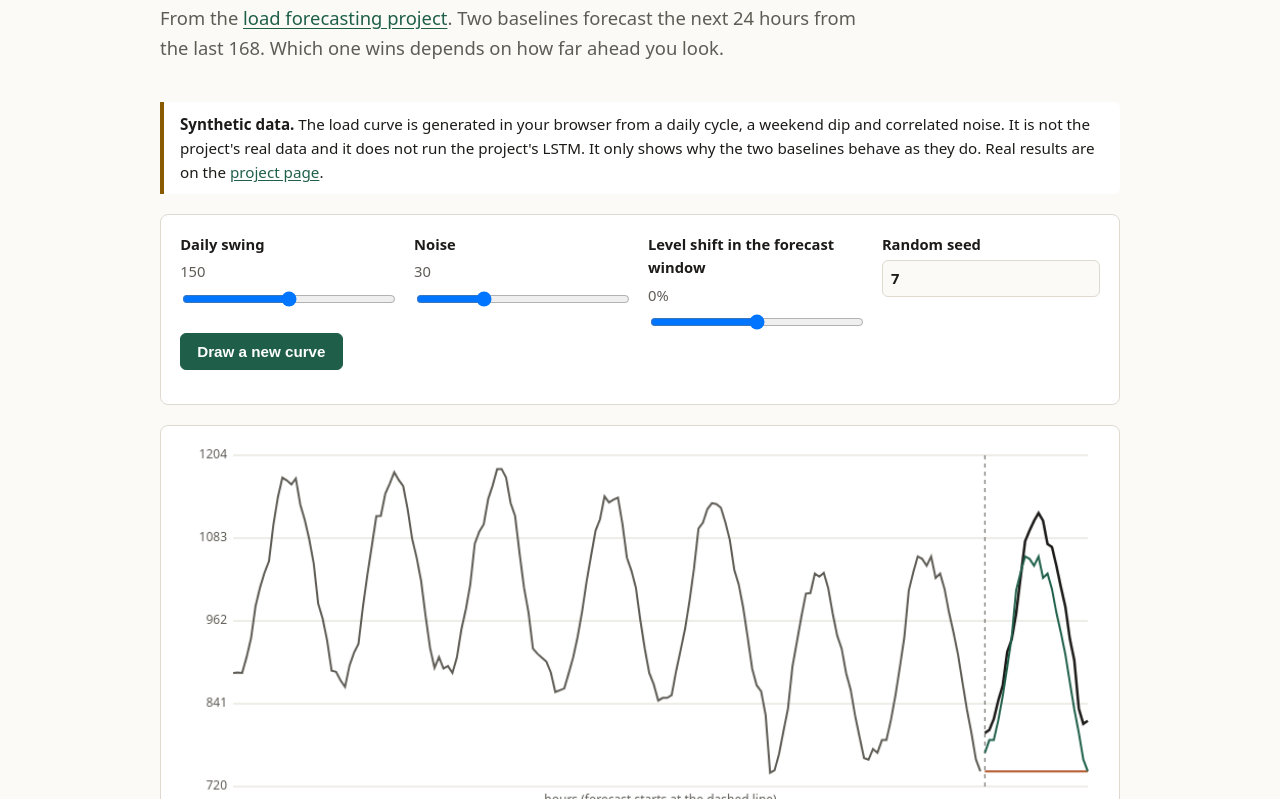
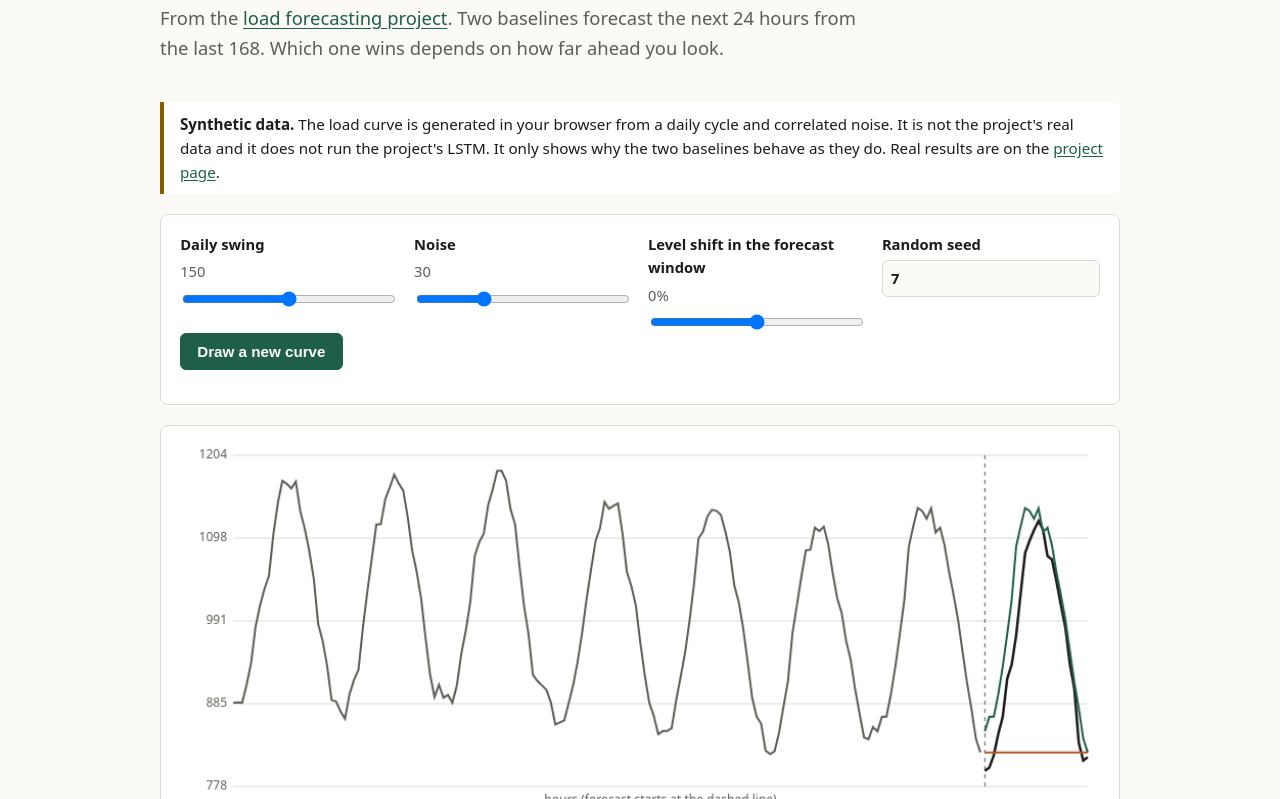
Before and after one commit to polysius/polysius.github.io, a plain HTML site: page demos/forecast.html in a window 1280 px wide. Shown: the part 153-952 px from the top of the page. Drawn offline with Linux system fonts and the light colour scheme.

Commit message:
Remove weekend term from the demo curve and make the replay build script path-independent

```diff
--- a/demos/forecast.html
+++ b/demos/forecast.html
@@ -24,7 +24,7 @@
       <p class="tagline">From the <a href="../project.html?slug=lstm-load-forecasting">load forecasting project</a>. Two baselines forecast the next 24 hours from the last 168. Which one wins depends on how far ahead you look.</p>
     </section>
 
-    <p class="note-box"><strong>Synthetic data.</strong> The load curve is generated in your browser from a daily cycle, a weekend dip and correlated noise. It is not the project's real data and it does not run the project's LSTM. It only shows why the two baselines behave as they do. Real results are on the <a href="../project.html?slug=lstm-load-forecasting">project page</a>.</p>
+    <p class="note-box"><strong>Synthetic data.</strong> The load curve is generated in your browser from a daily cycle and correlated noise. It is not the project's real data and it does not run the project's LSTM. It only shows why the two baselines behave as they do. Real results are on the <a href="../project.html?slug=lstm-load-forecasting">project page</a>.</p>
 
     <div class="panel">
       <div class="controls">
--- a/js/forecast-demo.js
+++ b/js/forecast-demo.js
@@ -3,10 +3,9 @@
 const HISTORY_HOURS = 168;
 const HORIZON_HOURS = 24;
 const BASE_LOAD = 1000;
-const WEEKEND_DIP = 80;
 const NOISE_PERSISTENCE = 0.9; // how strongly noise carries from one hour to the next
 const AVERAGING_DRAWS = 300;
-// Not 24: here the last observed hour is also "same hour yesterday" for hour 24, so the two baselines tie.
+// Not 24: the last observed hour is also "same hour yesterday" for hour 24, so the two baselines tie.
 const REPORTED_HORIZONS = [1, 6, 12];
 
 const controls = {
@@ -47,10 +46,9 @@ function generateSeries(random, { swing, noise, shiftPercent }) {
   let noiseState = 0;
   for (let hour = 0; hour < HISTORY_HOURS + HORIZON_HOURS; hour++) {
     const dailyCycle = swing * Math.sin((2 * Math.PI * (hour - 6)) / 24);
-    const isWeekend = Math.floor(hour / 24) % 7 >= 5;
     noiseState = NOISE_PERSISTENCE * noiseState + noise * gaussian(random) * Math.sqrt(1 - NOISE_PERSISTENCE ** 2);
     const level = hour >= HISTORY_HOURS ? 1 + shiftPercent / 100 : 1;
-    values.push((BASE_LOAD + dailyCycle - (isWeekend ? WEEKEND_DIP : 0) + noiseState) * level);
+    values.push((BASE_LOAD + dailyCycle + noiseState) * level);
   }
   return values;
 }
```
Also changed, not shown: 2 other files.
